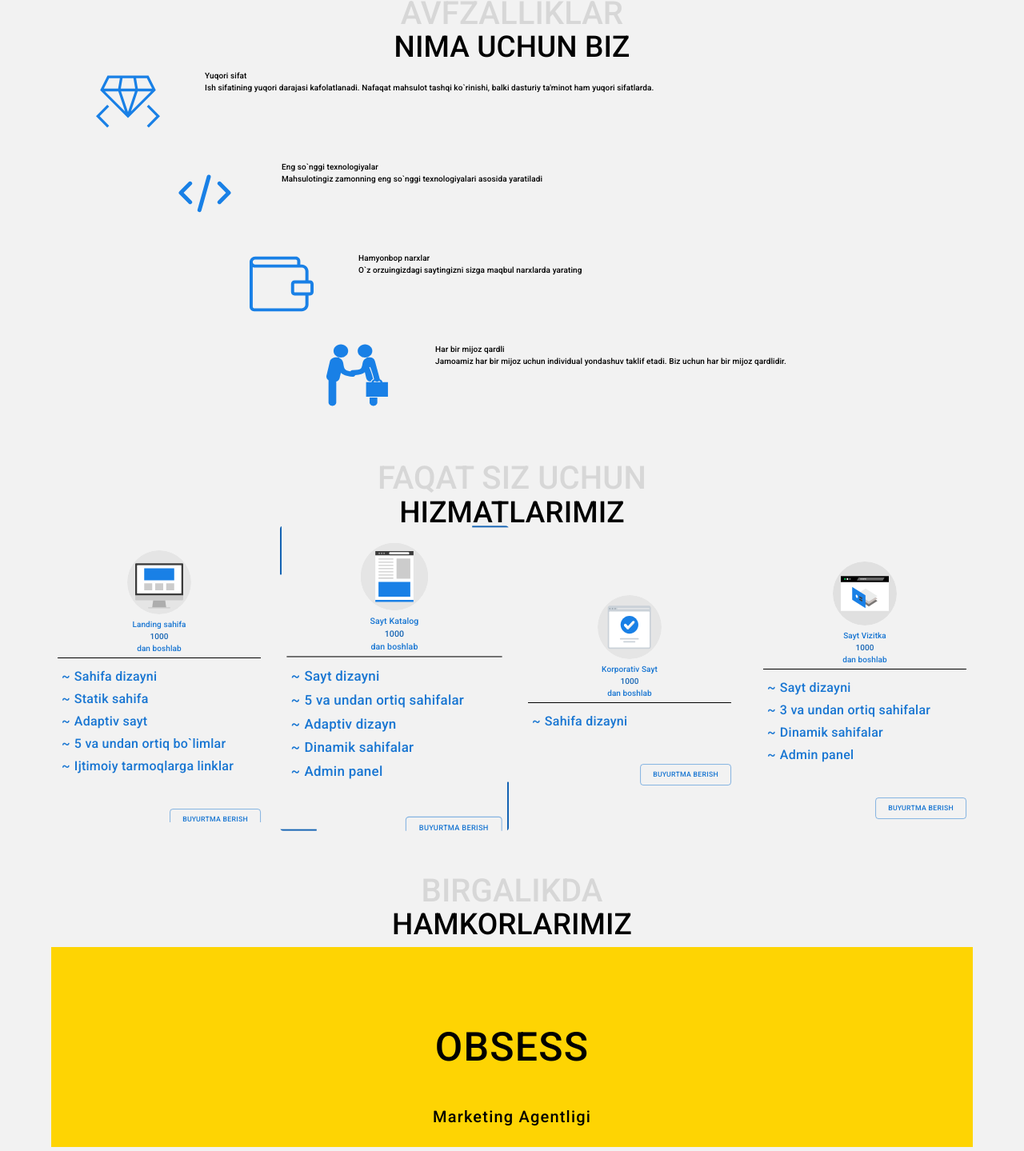
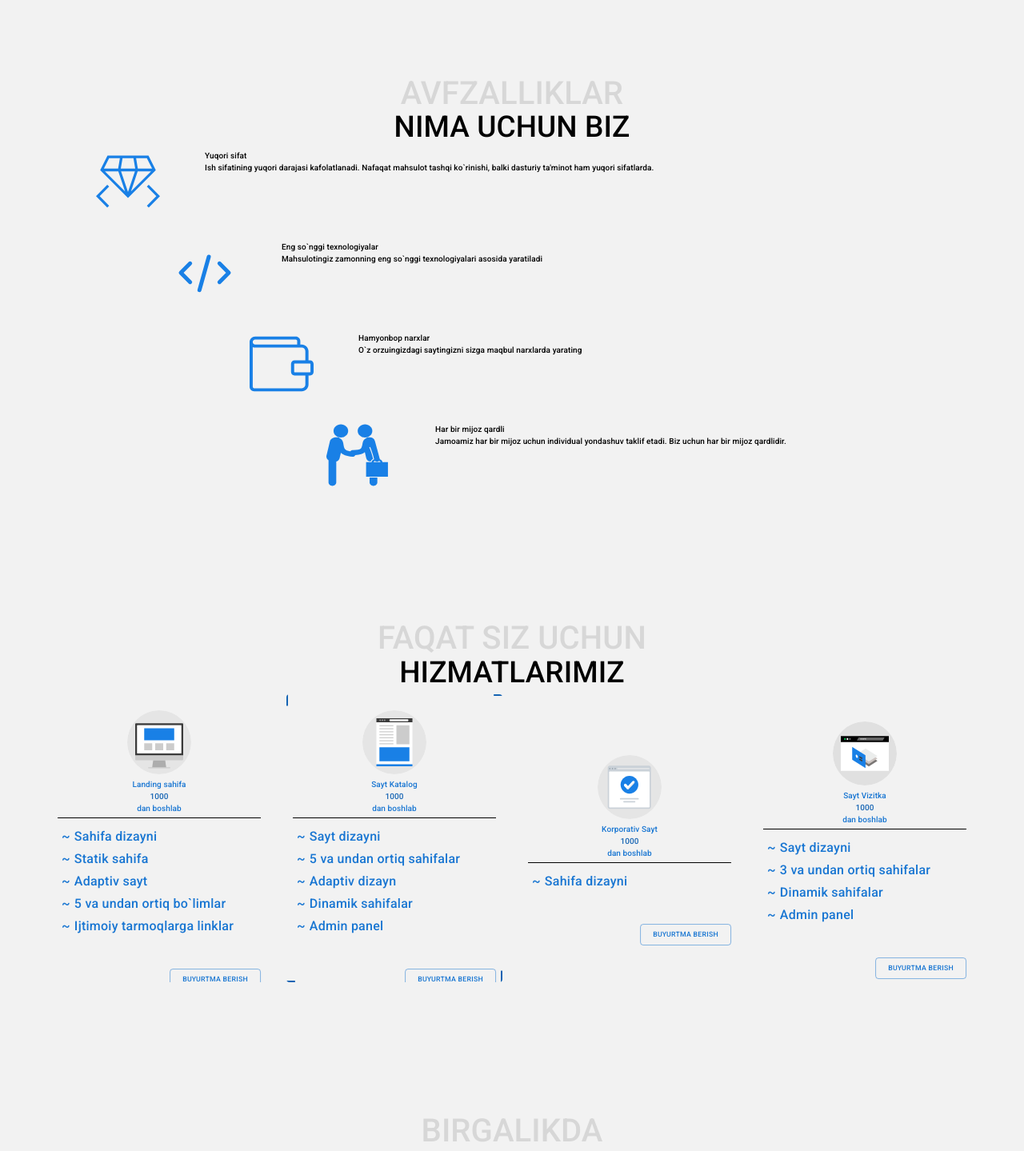
Before and after one commit to JProgDev/jprog_frontend, a Next.js app: page / in a window 1280 px wide. Shown: the part 769-2208 px from the top of the page at 80% size. Built offline with nearby package versions, Linux system fonts and the light colour scheme.

Commit message:
adding AOS

```diff
--- a/components/common/Card/Card.jsx
+++ b/components/common/Card/Card.jsx
@@ -11,6 +11,7 @@
   href,
   active = false,
   hoverable = false,
+  ...props
 }) => {
   const router = useRouter();
 
@@ -22,6 +23,7 @@
       className={`${className} ${classNames.card} ${
         active && classNames.active
       } ${hoverable && classNames.hoverable}`}
+      {...props}
     >
       {new Array(4).fill("").map((_, index) => (
         <span key={index} className={classNames["border-line"]} />
--- a/components/common/Service/Service.jsx
+++ b/components/common/Service/Service.jsx
@@ -6,7 +6,7 @@
 
 export const Service = ({ imgUrl, id, title, price, features, ...props }) => {
   return (
-    <Card href={`/prices/${id}`} {...props}>
+    <Card data-aos="zoom-in" href={`/prices/${id}`} {...props}>
       <div>
         <Avatar imgUrl={imgUrl} alt={title} />
       </div>
--- a/components/landing/Advantage/Advantage.jsx
+++ b/components/landing/Advantage/Advantage.jsx
@@ -2,9 +2,15 @@
 import Image from "next/image";
 import React from "react";
 
-export const Advantage = ({ iconUrl, title, description, offset = 0 }) => {
+export const Advantage = ({
+  iconUrl,
+  title,
+  description,
+  offset = 0,
+  ...props
+}) => {
   return (
-    <Grid container className="mb-2">
+    <Grid container className="mb-2" {...props}>
       {offset > 0 && <Grid item xs={offset} />}
       <Grid item xs={2} className="text-center">
         <Image width={80} height={80} src={iconUrl} alt="code quality" />
--- a/components/landing/Partner/Partner.jsx
+++ b/components/landing/Partner/Partner.jsx
@@ -4,7 +4,7 @@
 
 export const Partner = ({ companyName, description }) => {
   return (
-    <div className={classNames["partner-box"]}>
+    <div className={classNames["partner-box"]} data-aos="flip-up">
       <span className={classNames["company-name"]}>{companyName}</span>
       <span className={classNames.description}>{description}</span>
     </div>
--- a/package.json
+++ b/package.json
@@ -11,6 +11,7 @@
     "@emotion/react": "^11.7.1",
     "@emotion/styled": "^11.6.0",
     "@mui/material": "^5.2.5",
+    "aos": "^2.3.4",
     "next": "12.0.7",
     "react": "17.0.2",
     "react-dom": "17.0.2",
--- a/pages/_app.js
+++ b/pages/_app.js
@@ -5,6 +5,8 @@
 import Navbar from "../components/layout/Navbar";
 import "../styles/index.scss";
 import Loader from "../components/common/Loader";
+import AOS from "aos";
+import "aos/dist/aos.css";
 
 function MyApp({ Component, pageProps }) {
   const [loading, setLoading] = useState(true);
@@ -14,6 +16,10 @@
     Router.events.on("routeChangeStart", () => setLoading(true));
     Router.events.on("routeChangeComplete", () => setLoading(false));
     Router.events.on("routeChangeError", () => setLoading(false));
+    AOS.init({
+      duration: 800,
+      delay: 200,
+    });
   }, []);
 
   return (
--- a/pages/index.jsx
+++ b/pages/index.jsx
@@ -26,18 +26,23 @@
         </Container>
       </section>
 
-      <section id="why_we" className="mb-5">
+      <section id="why_we" className="mt-5">
         <Container maxWidth="lg">
           <Typography className="text-uppercase position-relative text-center mb-3">
             <span className="title text-underlined">nima uchun biz</span>
             <span className="text-shadowed">avfzalliklar</span>
           </Typography>
           {advantages.map((advantage, index) => (
-            <Advantage key={index} {...advantage} offset={+index} />
+            <Advantage
+              data-aos="fade-left"
+              key={index}
+              {...advantage}
+              offset={+index}
+            />
           ))}
         </Container>
       </section>
-      <section id="services" className="mb-3">
+      <section id="services" className="mt-5 pt-5">
         <Container maxWidth="lg">
           <Typography className="text-center position-relative underlined text-uppercase mb-3">
             <span className="title text-underlined">HIZMATLARIMIZ</span>
@@ -52,7 +57,7 @@
           </Grid>
         </Container>
       </section>
-      <section id="partners" className="mb-5">
+      <section id="partners" className="my-5 pt-5">
         <Container maxWidth="lg">
           <Typography className="position-relative text-center mb-3">
             <span className="text-underlined title">HAMKORLARIMIZ</span>
--- a/styles/globals.scss
+++ b/styles/globals.scss
@@ -74,8 +74,17 @@
   margin-top: 10rem;
 }
 
+.my-5 {
+  margin-top: 10rem;
+  margin-bottom: 10rem;
+}
+
 .pt-2 {
   padding-top: 3rem;
+}
+
+.pt-5 {
+  padding-top: 10rem;
 }
 
 .fs-2 {
```
Also changed, not shown: 1 other file (tests, documents, lock files or other folders).
